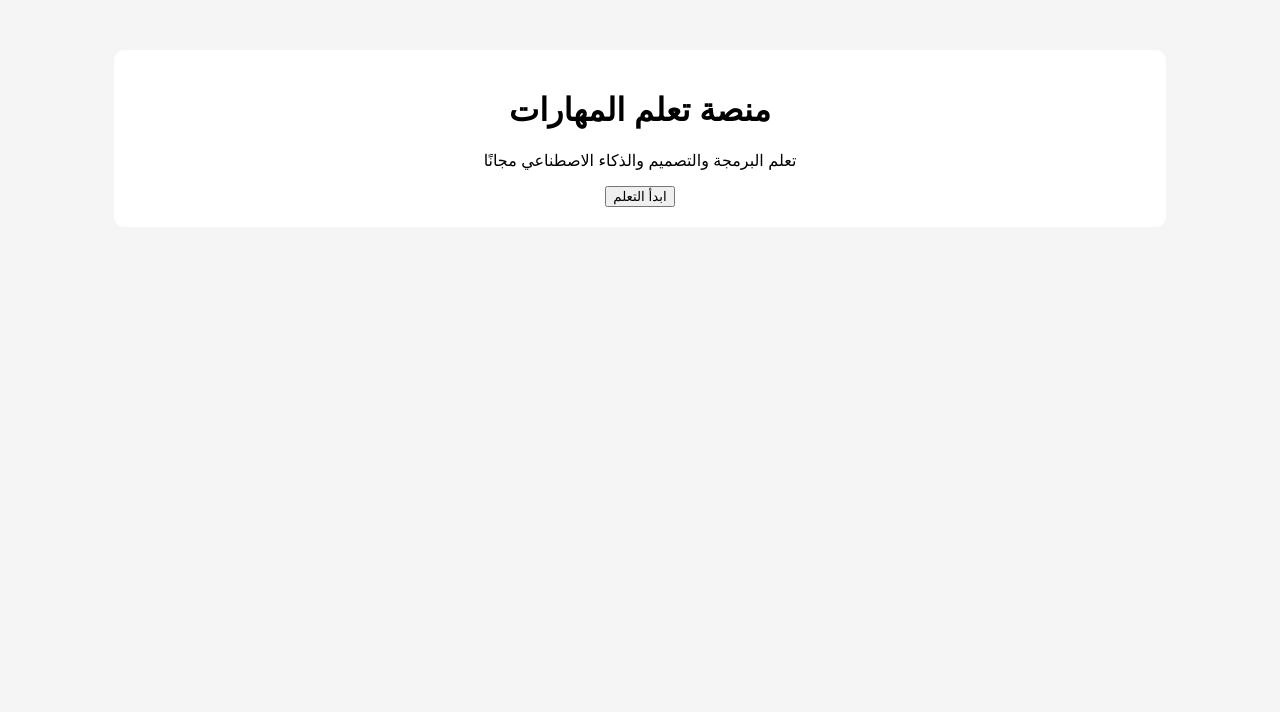
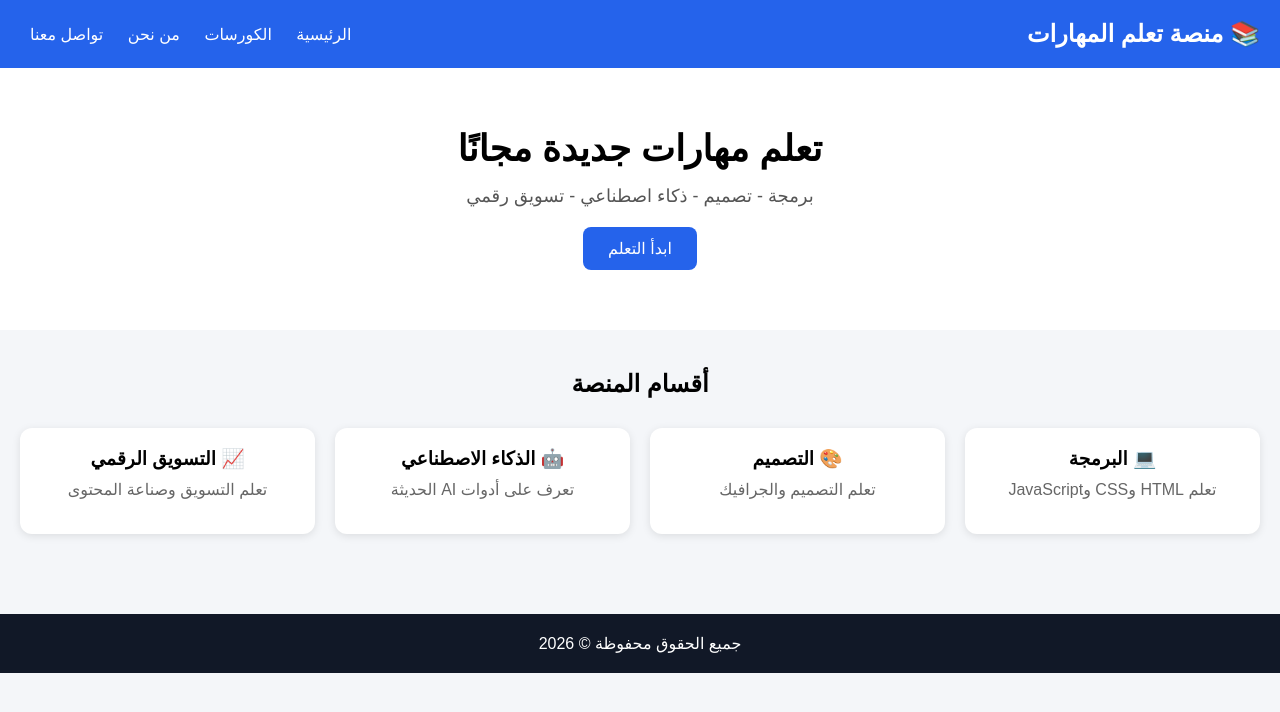
Before and after one commit to eslam92112700sr-cloud/Eslam-github.io, a plain HTML site: page index.html in a window 1280 px wide. Drawn offline with Linux system fonts and the light colour scheme.

Commit message:
Update index.html

```diff
--- a/index.html
+++ b/index.html
@@ -2,28 +2,159 @@
 <html lang="ar" dir="rtl">
 <head>
 <meta charset="UTF-8">
+<meta name="viewport" content="width=device-width, initial-scale=1.0">
 <title>منصة تعلم المهارات</title>
+
 <style>
+*{
+margin:0;
+padding:0;
+box-sizing:border-box;
+font-family:Arial,sans-serif;
+}
+
 body{
-    font-family: Arial;
-    text-align:center;
-    background:#f5f5f5;
-    margin-top:50px;
+background:#f4f6f9;
 }
+
+header{
+background:#2563eb;
+color:white;
+padding:20px;
+display:flex;
+justify-content:space-between;
+align-items:center;
+}
+
+.logo{
+font-size:24px;
+font-weight:bold;
+}
+
+nav a{
+color:white;
+text-decoration:none;
+margin:0 10px;
+}
+
+.hero{
+text-align:center;
+padding:60px 20px;
+background:white;
+}
+
+.hero h1{
+font-size:36px;
+margin-bottom:15px;
+}
+
+.hero p{
+font-size:18px;
+color:#555;
+margin-bottom:20px;
+}
+
+.btn{
+background:#2563eb;
+color:white;
+padding:12px 25px;
+border-radius:8px;
+text-decoration:none;
+display:inline-block;
+}
+
+.courses{
+padding:40px 20px;
+}
+
+.courses h2{
+text-align:center;
+margin-bottom:30px;
+}
+
+.cards{
+display:grid;
+grid-template-columns:repeat(auto-fit,minmax(250px,1fr));
+gap:20px;
+}
+
 .card{
-    background:white;
-    width:80%;
-    margin:auto;
-    padding:20px;
-    border-radius:10px;
+background:white;
+padding:20px;
+border-radius:12px;
+box-shadow:0 2px 8px rgba(0,0,0,0.1);
+text-align:center;
+}
+
+.card h3{
+margin-bottom:10px;
+}
+
+.card p{
+color:#666;
+margin-bottom:15px;
+}
+
+footer{
+background:#111827;
+color:white;
+text-align:center;
+padding:20px;
+margin-top:40px;
 }
 </style>
+
 </head>
 <body>
+
+<header>
+<div class="logo">📚 منصة تعلم المهارات</div>
+
+<nav>
+<a href="#">الرئيسية</a>
+<a href="#">الكورسات</a>
+<a href="#">من نحن</a>
+<a href="#">تواصل معنا</a>
+</nav>
+</header>
+
+<section class="hero">
+<h1>تعلم مهارات جديدة مجانًا</h1>
+<p>برمجة - تصميم - ذكاء اصطناعي - تسويق رقمي</p>
+<a href="#" class="btn">ابدأ التعلم</a>
+</section>
+
+<section class="courses">
+<h2>أقسام المنصة</h2>
+
+<div class="cards">
+
 <div class="card">
-<h1>منصة تعلم المهارات</h1>
-<p>تعلم البرمجة والتصميم والذكاء الاصطناعي مجانًا</p>
-<button>ابدأ التعلم</button>
+<h3>💻 البرمجة</h3>
+<p>تعلم HTML وCSS وJavaScript</p>
 </div>
+
+<div class="card">
+<h3>🎨 التصميم</h3>
+<p>تعلم التصميم والجرافيك</p>
+</div>
+
+<div class="card">
+<h3>🤖 الذكاء الاصطناعي</h3>
+<p>تعرف على أدوات AI الحديثة</p>
+</div>
+
+<div class="card">
+<h3>📈 التسويق الرقمي</h3>
+<p>تعلم التسويق وصناعة المحتوى</p>
+</div>
+
+</div>
+</section>
+
+<footer>
+جميع الحقوق محفوظة © 2026
+</footer>
+
 </body>
-</html>
+    </html>
```
